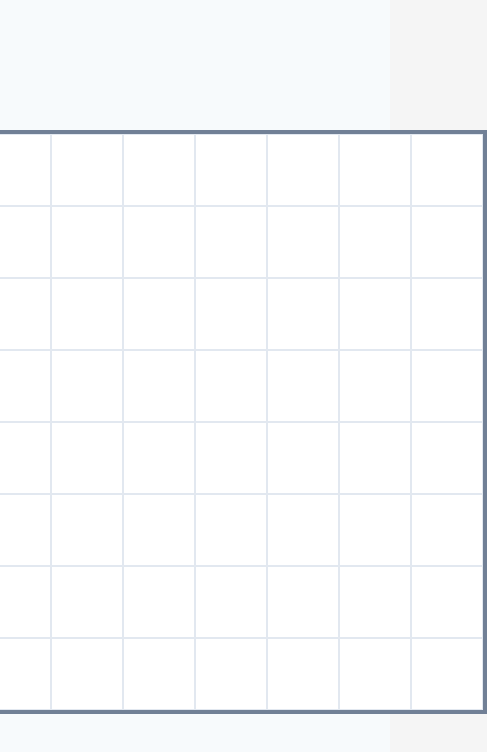
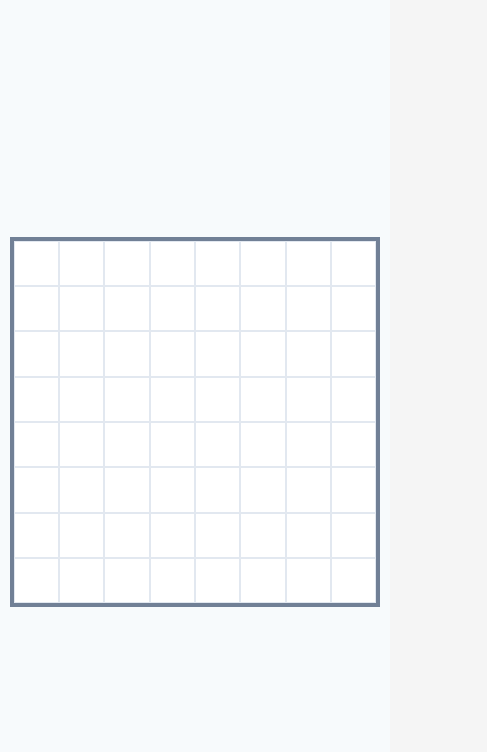
Before and after one commit to williammu6/fullstack-ts-chess, a React (Create React App) app in the folder packages/web/: page /play in a window 390 px wide. Shown: the top 752 px of the page, 487 px wide, since content can reach past the window. Built offline with nearby package versions, Linux system fonts and the light colour scheme.

Commit message:
board sort of responsive

```diff
--- a/packages/web/src/components/Tile/index.tsx
+++ b/packages/web/src/components/Tile/index.tsx
@@ -4,8 +4,7 @@ const Tile = styled.div.attrs({
   className: "border border-solid border-2 border-gray-300"
 })`
   background: white;
-  width: 4.5rem;
-  height: 4.5rem;
+  flex: 1;
 `;
 
 export default Tile;
--- a/packages/web/src/components/board/index.tsx
+++ b/packages/web/src/components/board/index.tsx
@@ -2,11 +2,13 @@ import React from "react";
 
 import Tile from "../Tile";
 
+import "./styles.css";
+
 const Board = () => {
   return (
-    <div className="border-solid border-4 border-gray-600">
+    <div className="border-solid border-4 border-gray-600 board">
       {Array.from({ length: 8 }).map(() => (
-        <div className="flex flex-row">
+        <div className="flex flex-row row">
           {Array.from({ length: 8 }).map(() => (
             <Tile />
           ))}
--- /dev/null
+++ b/packages/web/src/components/board/styles.css
@@ -0,0 +1,15 @@
+.row {
+  height: 12.5%;
+}
+
+.board {
+  width: 40rem;
+  height: 40rem;
+}
+
+@media only screen and (max-width: 640px) {
+  .board {
+    width: 95vw;
+    height: 95vw;
+  }
+}
```
